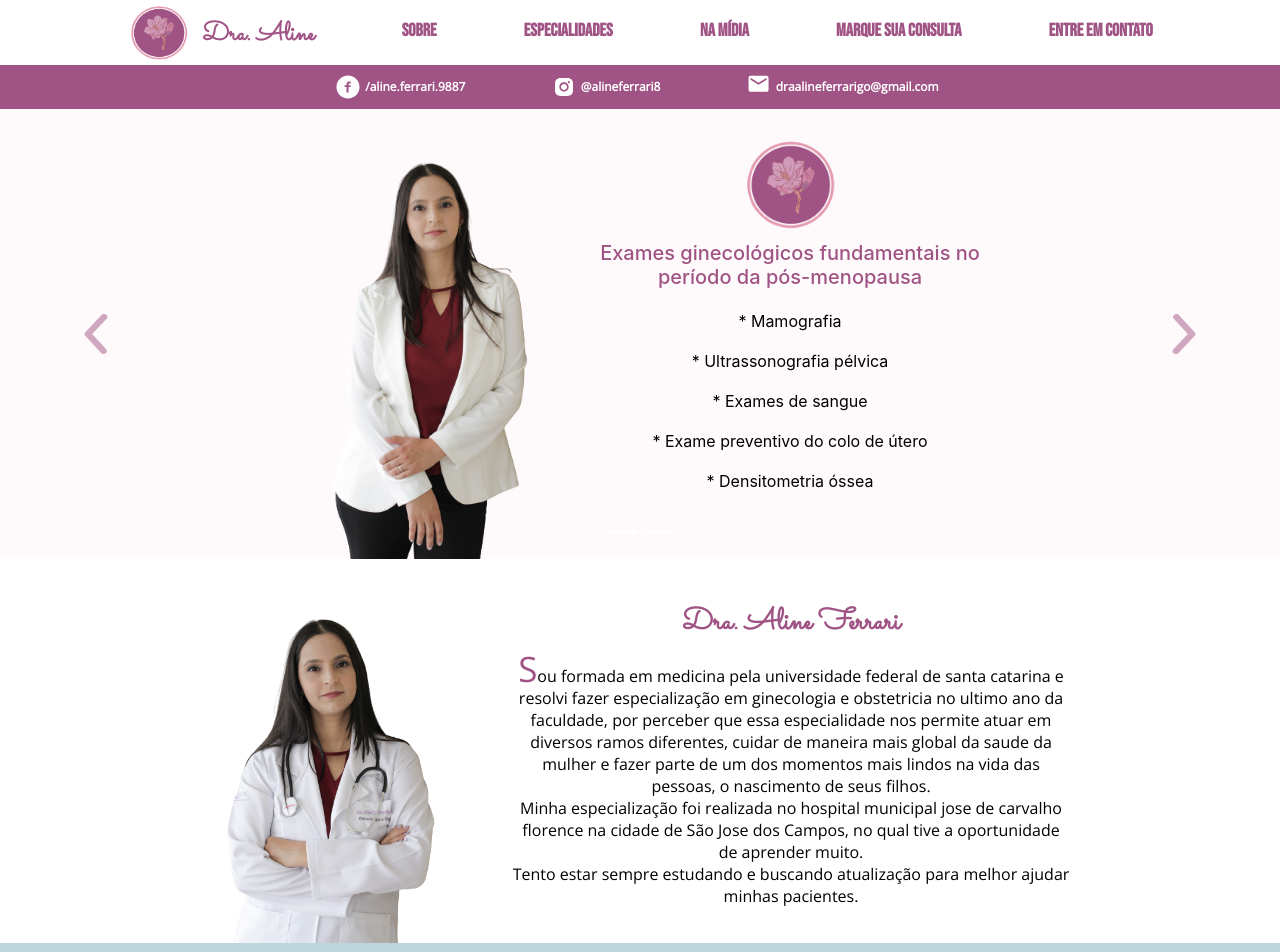
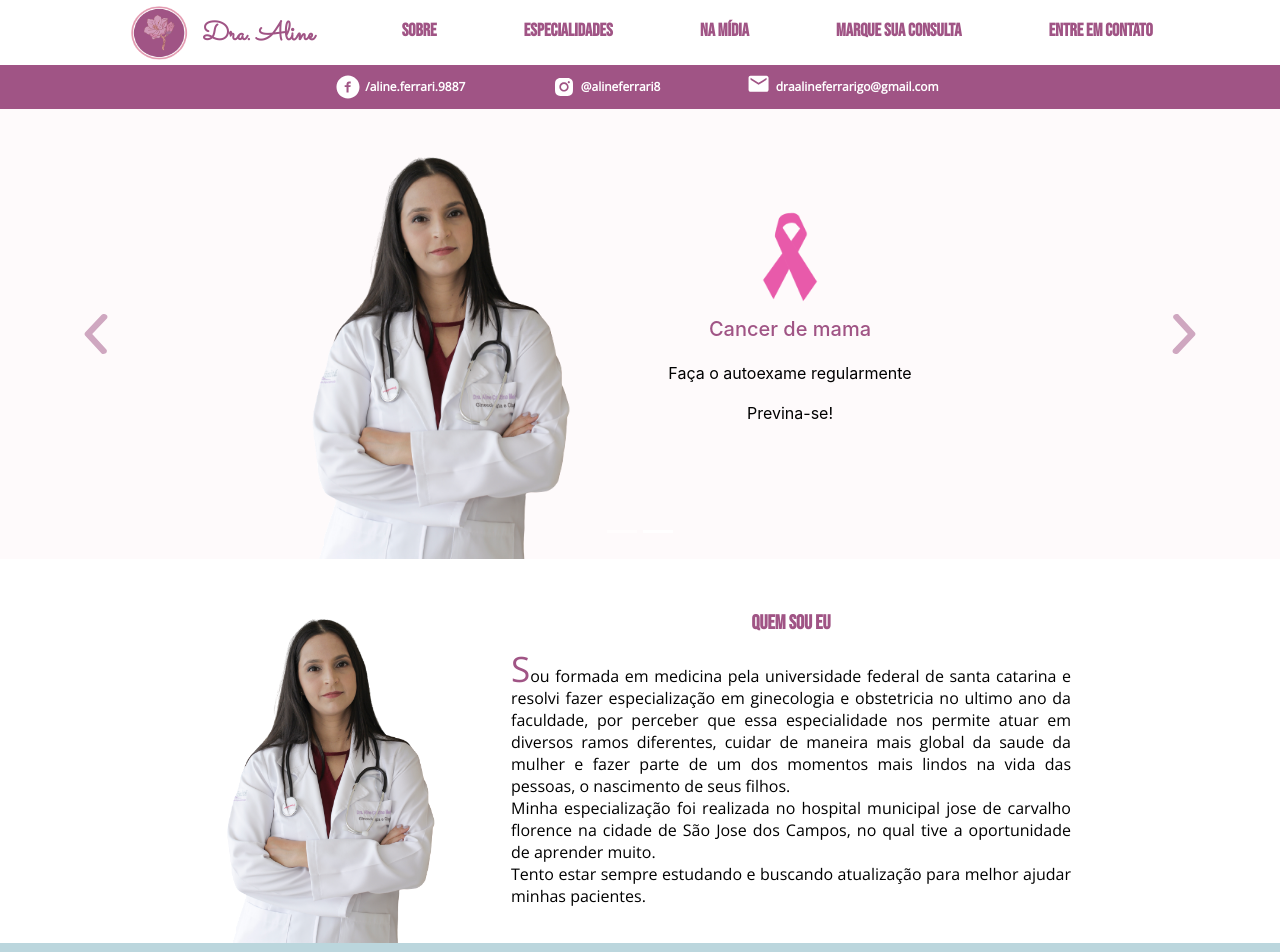
Before and after one commit to daniferrari/aline-ferrari, a React (Create React App) app: page / in a window 1280 px wide. Shown: the top 952 px of the page. Built offline with nearby package versions, Linux system fonts and the light colour scheme.

Commit message:
mudando sou eu

```diff
--- a/src/components/introduction/Introduction.jsx
+++ b/src/components/introduction/Introduction.jsx
@@ -10,7 +10,7 @@
 
             <div>
                 {/* <img src={logo} alt="logo da doutora Aline"/> */}
-                <h2>Dra. Aline Ferrari</h2>
+                <h2>QUEM SOU EU</h2>
                 <p>
                     <span className="firstLetter">S</span>ou formada em medicina pela universidade federal de santa catarina e resolvi fazer especialização em ginecologia e obstetricia no ultimo ano
                     da faculdade, por perceber que essa especialidade nos permite atuar em diversos ramos diferentes, cuidar de maneira mais global da saude da mulher
--- a/src/components/introduction/introduction.scss
+++ b/src/components/introduction/introduction.scss
@@ -15,8 +15,8 @@
         }
 
         h2 {
-            font-family: 'Sacramento', cursive;
-            font-size: 30px;
+            font-family: Bebas Neue;
+            font-size: 20px;
             font-style: normal;
             font-weight: 700;
             line-height: 29px;
@@ -38,6 +38,7 @@
             color: $black;
             text-align: center;
             padding-bottom: 20px;
+            text-align: justify;
 
             .firstLetter {
                 font-size: 35px;
--- a/src/components/midiaContent/midiaContent.scss
+++ b/src/components/midiaContent/midiaContent.scss
@@ -43,6 +43,7 @@
             margin: 0 auto;
             color: $black;
             padding: 10px 20px;
+            text-align: justify;
 
             &::first-letter {
                 font-size: 25px;
```
